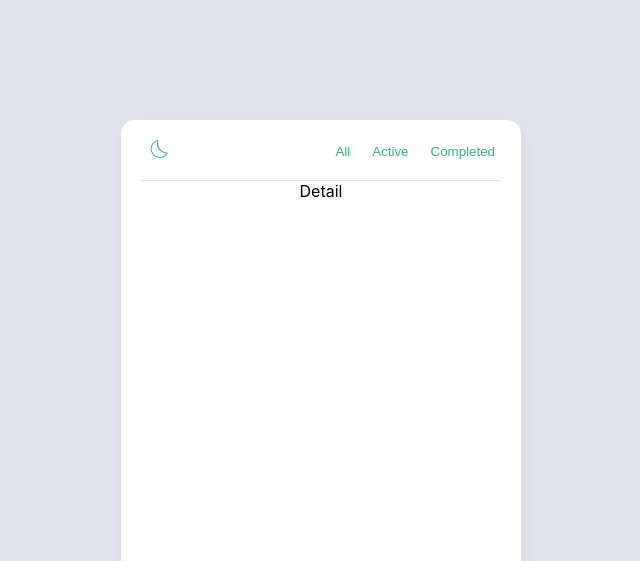
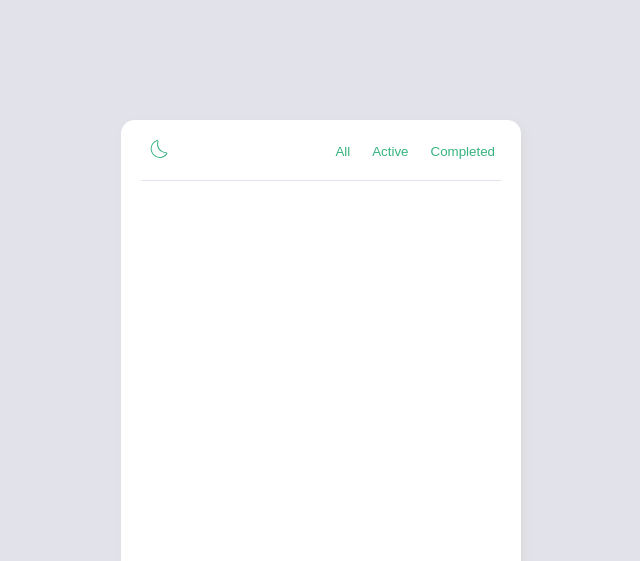
Before and after one commit to dnjfht/react_todo_list, a React (Create React App) app: page /detail/1 in a window 1280 px wide. Shown: the top 561 px of the page, without its empty margins (319-959 px from the left). Built offline with nearby package versions, Linux system fonts and the light colour scheme.

Commit message:
TODOLIST

```diff
--- a/src/App.js
+++ b/src/App.js
@@ -3,7 +3,6 @@ import styles from "./App.module.css";
 import { BsFillPlusCircleFill, BsFillXCircleFill } from "react-icons/bs";
 import InputWrap from "./components/InputWrap";
 import NavBar from "./components/NavBar";
-import TodoList from "./components/TodoList";
 import { v4 as uuidv4 } from "uuid";
 import Router from "./Router/Router";
 
@@ -135,6 +134,7 @@ function App() {
         />
 
         <Router
+          todos={todos}
           filtered={filtered}
           handleOnClickStatsSwitch={handleOnClickStatsSwitch}
           handleOnClickDeleteTodo={handleOnClickDeleteTodo}
--- a/src/App.module.css
+++ b/src/App.module.css
@@ -223,3 +223,22 @@
 
   cursor: pointer;
 }
+
+.Detail {
+  width: 100%;
+  height: 330px;
+  padding: 20px;
+  box-sizing: border-box;
+
+  display: flex;
+  flex-direction: row;
+}
+
+.DetailContent {
+  list-style: none;
+
+  width: 100%;
+
+  margin: 0;
+  padding: 0;
+}
--- a/src/Router/Router.js
+++ b/src/Router/Router.js
@@ -8,6 +8,7 @@ export default function Router({
   filtered,
   handleOnClickStatsSwitch,
   handleOnClickDeleteTodo,
+  todos,
 }) {
   return (
     <>
@@ -22,7 +23,7 @@ export default function Router({
             />
           }
         />
-        <Route path="/detail/:id" element={<Detail />} />
+        <Route path="/detail/:id" element={<Detail todos={todos} />} />
         <Route path="*" element={<NotFoundPage />} />
       </Routes>
     </>
--- a/src/components/Detail.js
+++ b/src/components/Detail.js
@@ -1,5 +1,31 @@
 import React from "react";
+import styles from "../App.module.css";
+import { useParams } from "react-router-dom";
 
-export default function Detail() {
-  return <div>Detail</div>;
+export default function Detail({ todos }) {
+  const params = useParams().id;
+  console.log(params);
+
+  const todo = todos.filter((todo) => todo.id === params);
+  console.log(todo);
+
+  return (
+    <div className={styles.Detail}>
+      <ul className={styles.DetailContent}>
+        {todo.map((t) => {
+          return (
+            <li key={t.id}>
+              <div style={{ borderBottom: "1px solid var(--color-bg)" }}>
+                <h1>{t.date}</h1>
+                <p>{t.day}</p>
+              </div>
+
+              <p>{t.title}</p>
+              <p>isActive : {t.isActive.toString()}</p>
+            </li>
+          );
+        })}
+      </ul>
+    </div>
+  );
 }
```
